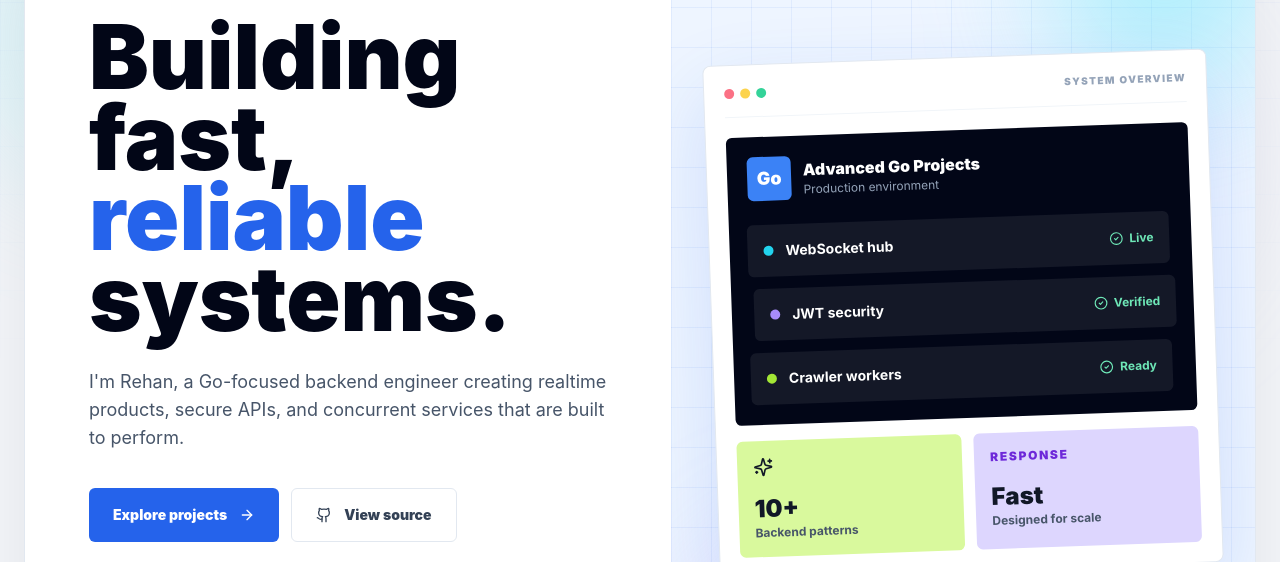
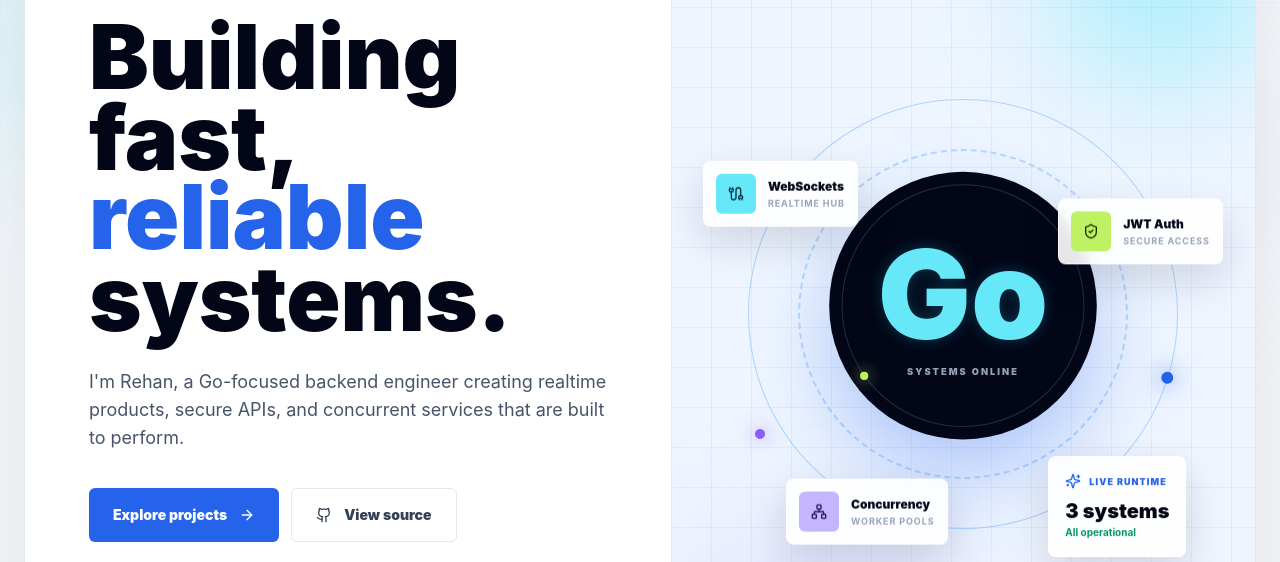
Before and after one commit to rn-coodes/PFAI-Lab, a Next.js app in the folder frontend/: page / in a window 1280 px wide. Shown: the part 238-800 px from the top of the page. Built offline with nearby package versions, Linux system fonts and the light colour scheme; no server answers.

Commit message:
Add animated Go orbit dashboard centerpiece

```diff
--- a/frontend/src/components/backend-status.tsx
+++ b/frontend/src/components/backend-status.tsx
@@ -1,5 +1,6 @@
 "use client";
 
+import { motion } from "framer-motion";
 import { Activity, RefreshCw } from "lucide-react";
 import { useCallback, useEffect, useState } from "react";
 
@@ -22,9 +23,9 @@ export function BackendStatus() {
   useEffect(() => { void check(); const timer = window.setInterval(check, 60_000); return () => window.clearInterval(timer); }, [check]);
 
   return (
-    <div className="overflow-hidden rounded-lg border border-slate-200 bg-slate-50">
+    <motion.div className="overflow-hidden rounded-lg border border-slate-200 bg-slate-50" whileHover={{ y: -3, boxShadow: "0 20px 50px rgba(15,23,42,.10)" }}>
       <div className="flex items-center justify-between border-b border-slate-200 p-5"><div><p className="text-[10px] font-black uppercase tracking-[0.15em] text-slate-400">Railway backend</p><p className="mt-2 text-2xl font-black text-slate-950">{status === "online" ? "Everything is operational" : status === "checking" ? "Checking systems" : "Service unavailable"}</p></div><button type="button" onClick={() => void check()} className="grid h-10 w-10 place-items-center rounded-md border border-slate-200 bg-white text-slate-600 transition hover:text-blue-600" aria-label="Refresh backend status"><RefreshCw className={`h-4 w-4 ${status === "checking" ? "animate-spin" : ""}`} /></button></div>
-      <div className="grid grid-cols-3 gap-px bg-slate-200">{["Gin API", "JWT Auth", "WebSockets"].map((service, index) => <div key={service} className="bg-white p-4"><Activity className={`h-4 w-4 ${status === "online" ? "text-emerald-500" : "text-slate-300"}`} /><p className="mt-4 text-xs font-black text-slate-800">{service}</p><p className="mt-1 text-[10px] font-bold uppercase text-slate-400">{index === 0 && latency ? `${latency}ms` : status}</p></div>)}</div>
-    </div>
+      <div className="grid grid-cols-3 gap-px bg-slate-200">{["Gin API", "JWT Auth", "WebSockets"].map((service, index) => <motion.div key={service} className="relative overflow-hidden bg-white p-4" whileHover={{ backgroundColor: "#eff6ff" }}><motion.span className="absolute inset-x-0 bottom-0 h-0.5 origin-left bg-emerald-400" animate={{ scaleX: status === "online" ? [0.25, 1, 0.25] : 0.1 }} transition={{ duration: 2.5 + index * 0.4, repeat: Infinity, ease: "easeInOut" }} /><motion.div animate={{ scale: status === "online" ? [1, 1.2, 1] : 1 }} transition={{ duration: 2 + index * 0.3, repeat: Infinity }}><Activity className={`h-4 w-4 ${status === "online" ? "text-emerald-500" : "text-slate-300"}`} /></motion.div><p className="mt-4 text-xs font-black text-slate-800">{service}</p><p className="mt-1 text-[10px] font-bold uppercase text-slate-400">{index === 0 && latency ? `${latency}ms` : status}</p></motion.div>)}</div>
+    </motion.div>
   );
 }
--- a/frontend/src/components/hero.tsx
+++ b/frontend/src/components/hero.tsx
@@ -1,14 +1,14 @@
 "use client";
 
 import { motion } from "framer-motion";
-import { ArrowRight, CheckCircle2, Github, Radio, Sparkles } from "lucide-react";
+import { ArrowRight, Cable, Github, Network, Radio, ShieldCheck, Sparkles } from "lucide-react";
 import Link from "next/link";
 import { links } from "@/data/projects";
 
 const services = [
-  { label: "WebSocket hub", value: "Live", color: "bg-cyan-400" },
-  { label: "JWT security", value: "Verified", color: "bg-violet-400" },
-  { label: "Crawler workers", value: "Ready", color: "bg-lime-400" }
+  { label: "WebSockets", detail: "Realtime hub", icon: Cable, position: "left-0 top-[18%]", color: "bg-cyan-300 text-cyan-950" },
+  { label: "JWT Auth", detail: "Secure access", icon: ShieldCheck, position: "right-0 top-[28%]", color: "bg-lime-300 text-lime-950" },
+  { label: "Concurrency", detail: "Worker pools", icon: Network, position: "bottom-[4%] left-[16%]", color: "bg-violet-300 text-violet-950" }
 ];
 
 export function Hero() {
@@ -19,7 +19,7 @@ export function Hero() {
           <motion.div initial={{ opacity: 0, y: 18 }} animate={{ opacity: 1, y: 0 }} transition={{ duration: 0.6 }}>
             <span className="inline-flex items-center gap-2 rounded-full border border-blue-200 bg-blue-50 px-3 py-2 text-xs font-black text-blue-700"><Radio className="h-3.5 w-3.5 animate-pulse" /> Go backend systems online</span>
             <h1 className="mt-8 max-w-3xl text-balance text-[clamp(3.8rem,7vw,7.6rem)] font-black leading-[0.9] text-slate-950">
-              Building fast,<br /><span className="text-blue-600">reliable</span> systems.
+              Building fast,<br /><motion.span className="inline-block text-blue-600" animate={{ y: [0, -5, 0] }} transition={{ duration: 3, repeat: Infinity, ease: "easeInOut" }}>reliable</motion.span> systems.
             </h1>
             <p className="mt-7 max-w-xl break-words text-base leading-8 text-slate-600 sm:text-lg">I&apos;m Rehan, a Go-focused backend engineer creating realtime products, secure APIs, and concurrent services that are built to perform.</p>
             <div className="mt-9 flex flex-col gap-3 sm:flex-row">
@@ -32,21 +32,39 @@ export function Hero() {
           </div>
         </div>
 
-        <div className="relative min-w-0 overflow-hidden bg-[#eef5ff] p-5 sm:p-10">
+        <div className="relative min-w-0 overflow-hidden bg-[#eef5ff] p-4 sm:p-8">
           <div className="absolute inset-0 bg-[linear-gradient(rgba(37,99,235,.07)_1px,transparent_1px),linear-gradient(90deg,rgba(37,99,235,.07)_1px,transparent_1px)] bg-[size:40px_40px]" />
           <motion.div className="absolute -right-12 -top-12 h-56 w-56 rounded-full bg-cyan-300/50 blur-3xl" animate={{ x: [0, -45, 0], y: [0, 35, 0] }} transition={{ duration: 9, repeat: Infinity, ease: "easeInOut" }} />
           <motion.div className="absolute -bottom-16 left-10 h-64 w-64 rounded-full bg-violet-300/40 blur-3xl" animate={{ scale: [1, 1.2, 1] }} transition={{ duration: 8, repeat: Infinity, ease: "easeInOut" }} />
-          <div className="relative flex h-full min-h-[540px] items-center justify-center">
-            <motion.div className="w-full max-w-lg rounded-lg border border-slate-200 bg-white p-5 shadow-[0_30px_80px_rgba(37,99,235,0.16)]" initial={{ opacity: 0, rotate: 2, y: 30 }} animate={{ opacity: 1, rotate: -2, y: 0 }} transition={{ duration: 0.8, delay: 0.2 }}>
-              <div className="flex items-center justify-between border-b border-slate-100 pb-4"><div className="flex gap-1.5"><span className="h-2.5 w-2.5 rounded-full bg-rose-400" /><span className="h-2.5 w-2.5 rounded-full bg-amber-300" /><span className="h-2.5 w-2.5 rounded-full bg-emerald-400" /></div><span className="text-[10px] font-black uppercase tracking-[0.14em] text-slate-400">System overview</span></div>
-              <div className="mt-5 rounded-md bg-slate-950 p-5 text-white">
-                <div className="flex items-center gap-3"><span className="grid h-11 w-11 place-items-center rounded-md bg-blue-500 text-lg font-black">Go</span><div><p className="font-black">Advanced Go Projects</p><p className="text-xs text-slate-400">Production environment</p></div></div>
-                <div className="mt-6 space-y-3">
-                  {services.map((service, index) => <motion.div key={service.label} className="flex items-center justify-between rounded-md bg-white/[0.07] p-4" animate={{ x: [0, index % 2 ? 4 : -4, 0] }} transition={{ duration: 3 + index, repeat: Infinity }}><span className="flex items-center gap-3 text-sm font-bold"><span className={`h-2.5 w-2.5 rounded-full ${service.color}`} />{service.label}</span><span className="flex items-center gap-1.5 text-xs font-bold text-emerald-300"><CheckCircle2 className="h-3.5 w-3.5" />{service.value}</span></motion.div>)}
-                </div>
+          <div className="relative flex h-full min-h-[600px] items-center justify-center">
+            <div className="relative h-[500px] w-full max-w-[520px]">
+              <div className="pointer-events-none absolute inset-0 grid place-items-center">
+                <motion.div className="h-[340px] w-[340px] rounded-full border border-blue-300/70 sm:h-[430px] sm:w-[430px]" animate={{ rotate: 360 }} transition={{ duration: 22, repeat: Infinity, ease: "linear" }}>
+                  <span className="absolute left-1/2 top-0 h-3 w-3 -translate-x-1/2 -translate-y-1/2 rounded-full bg-blue-600 shadow-[0_0_22px_rgba(37,99,235,.9)]" />
+                  <span className="absolute bottom-[12%] right-[8%] h-2.5 w-2.5 rounded-full bg-violet-500 shadow-[0_0_18px_rgba(139,92,246,.8)]" />
+                </motion.div>
               </div>
-              <div className="mt-4 grid grid-cols-2 gap-3"><div className="rounded-md bg-lime-200 p-4"><Sparkles className="h-5 w-5" /><p className="mt-4 text-2xl font-black">10+</p><p className="text-xs font-bold text-slate-600">Backend patterns</p></div><div className="rounded-md bg-violet-200 p-4"><p className="text-xs font-black uppercase tracking-[0.14em] text-violet-700">Response</p><p className="mt-4 text-2xl font-black">Fast</p><p className="text-xs font-bold text-slate-600">Designed for scale</p></div></div>
-            </motion.div>
+              <div className="pointer-events-none absolute inset-0 grid place-items-center">
+                <motion.div className="h-[270px] w-[270px] rounded-full border-2 border-dashed border-blue-300/60 sm:h-[330px] sm:w-[330px]" animate={{ rotate: -360 }} transition={{ duration: 16, repeat: Infinity, ease: "linear" }} />
+              </div>
+              <div className="absolute inset-0 grid place-items-center">
+                <motion.div className="relative h-[210px] w-[210px] rounded-full bg-slate-950 shadow-[0_35px_80px_rgba(37,99,235,.32)] sm:h-[260px] sm:w-[260px]" animate={{ y: [0, -10, 0], scale: [1, 1.035, 1] }} transition={{ duration: 4, repeat: Infinity, ease: "easeInOut" }}>
+                  <motion.div className="absolute inset-3 rounded-full border border-white/15" animate={{ rotate: 360 }} transition={{ duration: 13, repeat: Infinity, ease: "linear" }}>
+                    <span className="absolute right-[8%] top-[18%] h-2 w-2 rounded-full bg-lime-300 shadow-[0_0_14px_rgba(190,242,100,.9)]" />
+                  </motion.div>
+                  <div className="absolute inset-0 grid place-items-center text-center text-white">
+                    <div><motion.p className="text-[5.5rem] font-black leading-none text-cyan-300 sm:text-[7.5rem]" animate={{ textShadow: ["0 0 0 rgba(34,211,238,0)", "0 0 28px rgba(34,211,238,.45)", "0 0 0 rgba(34,211,238,0)"] }} transition={{ duration: 3, repeat: Infinity }}>Go</motion.p><p className="mt-2 text-[9px] font-black uppercase tracking-[0.22em] text-slate-400">Systems online</p></div>
+                  </div>
+                </motion.div>
+              </div>
+
+              {services.map((service, index) => {
+                const Icon = service.icon;
+                return <motion.div key={service.label} className={`absolute ${service.position} z-10 flex items-center gap-3 rounded-lg border border-white/80 bg-white/90 p-3 shadow-[0_16px_40px_rgba(15,23,42,.14)] backdrop-blur`} initial={{ opacity: 0, scale: 0.7 }} animate={{ opacity: 1, scale: 1, y: [0, index % 2 ? -8 : 8, 0] }} transition={{ opacity: { delay: 0.55 + index * 0.15 }, scale: { delay: 0.55 + index * 0.15 }, y: { duration: 4 + index, repeat: Infinity, ease: "easeInOut" } }} whileHover={{ scale: 1.08, y: -5 }}><span className={`grid h-10 w-10 place-items-center rounded-md ${service.color}`}><Icon className="h-4 w-4" /></span><span className="hidden sm:block"><span className="block text-xs font-black text-slate-950">{service.label}</span><span className="mt-0.5 block text-[9px] font-bold uppercase tracking-[0.1em] text-slate-400">{service.detail}</span></span></motion.div>;
+              })}
+
+              <motion.div className="absolute bottom-0 right-[7%] z-10 rounded-lg border border-white/80 bg-white/90 p-4 shadow-[0_16px_40px_rgba(15,23,42,.14)] backdrop-blur" animate={{ y: [0, -7, 0] }} transition={{ duration: 4.5, repeat: Infinity, ease: "easeInOut" }}><div className="flex items-center gap-2"><Sparkles className="h-4 w-4 text-blue-600" /><p className="text-[9px] font-black uppercase tracking-[0.12em] text-blue-600">Live runtime</p></div><p className="mt-2 text-xl font-black text-slate-950">3 systems</p><p className="text-[10px] font-bold text-emerald-600">All operational</p></motion.div>
+            </div>
           </div>
         </div>
       </div>
```
